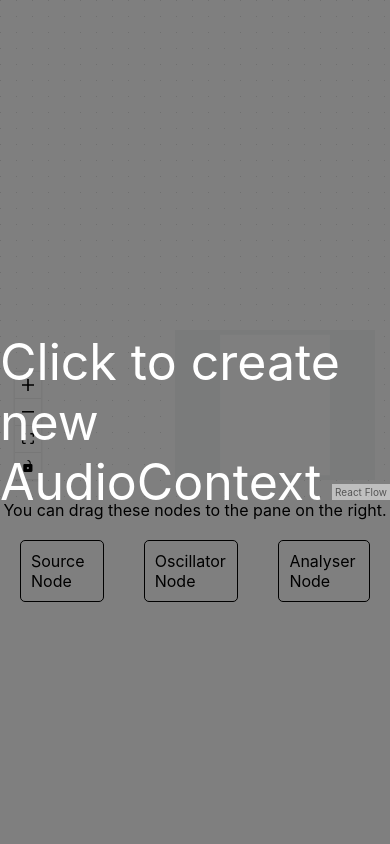
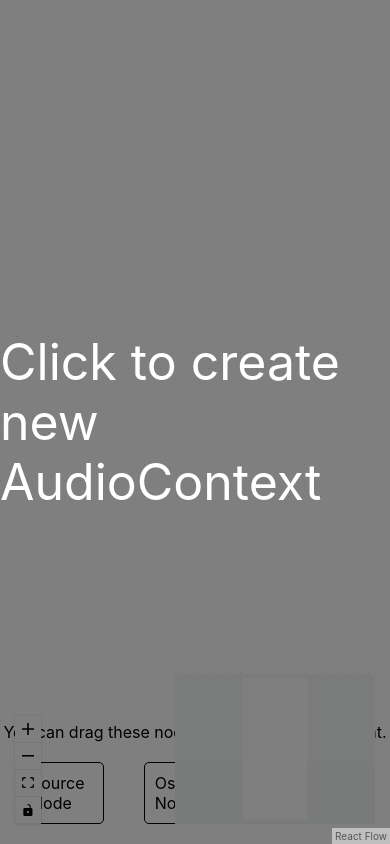
Before and after one commit to Yi-Jiahe/sound-site-react, a React (Create React App) app: page / in a window 390 px wide. Built offline with nearby package versions, Linux system fonts and the light colour scheme.

Commit message:
add styling

```diff
--- a/src/App.css
+++ b/src/App.css
@@ -18,34 +18,3 @@
     font-size: 50px;
     color: white;
 }
-
-aside {
-    display: flex;
-    flex-direction: column;
-    align-items: center;
-
-}
-
-.component-selector {
-    display: flex;
-    flex-direction: row;
-}
-
-.component-selector > .node-component {
-    cursor: grab;
-    margin: 20px;
-}
-
-.node-component {
-    border-style: solid;
-    border-width: 1px;
-    border-radius: 5px;
-    background-color: rgba(255,255,255,0.8);
-    padding: 10px;
-}
-
-.audio-analyser-node {
-    display: flex;
-    flex-direction: column;
-    align-items: center;
-}
--- /dev/null
+++ b/src/AudioGraph.css
@@ -0,0 +1,39 @@
+.react-flow {
+    width: 100%;
+    height: 100vh;
+}
+
+aside {
+    position: absolute;
+    bottom: 0;
+    left: 0;
+    right: 0;
+    display: flex;
+    flex-direction: column;
+    align-items: center;
+    z-index: 4;
+}
+
+.component-selector {
+    display: flex;
+    flex-direction: row;
+}
+
+.component-selector > .node-component {
+    cursor: grab;
+    margin: 20px;
+}
+
+.node-component {
+    border-style: solid;
+    border-width: 1px;
+    border-radius: 5px;
+    background-color: rgba(255,255,255,0.8);
+    padding: 10px;
+}
+
+.audio-analyser-node {
+    display: flex;
+    flex-direction: column;
+    align-items: center;
+}
--- a/src/AudioGraph.tsx
+++ b/src/AudioGraph.tsx
@@ -7,14 +7,14 @@ import ReactFlow, { Background, MiniMap, Controls,
 import { SourceNodeComponent, DestinationNodeComponent, AnalyserNodeComponent, OscillatorSourceNodeComponent } from './AudioNodeElements';
 import { Sidebar } from './Sidebar';
 
+import './AudioGraph.css';
+
 const nodeTypes = {
     sourceNodeComponent: SourceNodeComponent,
     destinationNodeComponent: DestinationNodeComponent,
     analyserNodeComponent: AnalyserNodeComponent,
     oscillatorSourceNodeComponent: OscillatorSourceNodeComponent
 };
-
-const graphStyles = { width: "100%", height: "500px" };
 
 let audioContext: AudioContext;
 
@@ -155,13 +155,13 @@ function AudioGraph() {
         id = getId();
         nodes.set(id, await getMediaStreamSource());
         initialElements.push({
-            id: id, type: 'sourceNodeComponent', position: { x: 50, y: 250 }, data: { audioNode: nodes.get(id) }
+            id: id, type: 'sourceNodeComponent', position: { x: 50, y: window.innerHeight/2 }, data: { audioNode: nodes.get(id) }
         });
 
         id = getId();
         nodes.set(id, audioContext.destination);
         initialElements.push({
-            id: id, type: 'destinationNodeComponent', position: { x: 700, y: 250 }, data: { audioNode: nodes.get(id) }
+            id: id, type: 'destinationNodeComponent', position: { x: window.innerWidth-200 , y: window.innerHeight/2 }, data: { audioNode: nodes.get(id) }
         })
 
         setElements(initialElements);
@@ -191,7 +191,6 @@ function AudioGraph() {
                 <div className="reactflow-wrapper" ref={reactFlowWrapper}>
                     <ReactFlow
                         elements={elements}
-                        style={graphStyles}
                         nodeTypes={nodeTypes}
                         onLoad={onLoad}
                         // onEdgeUpdateStart={onEdgeUpdateStart}
```
